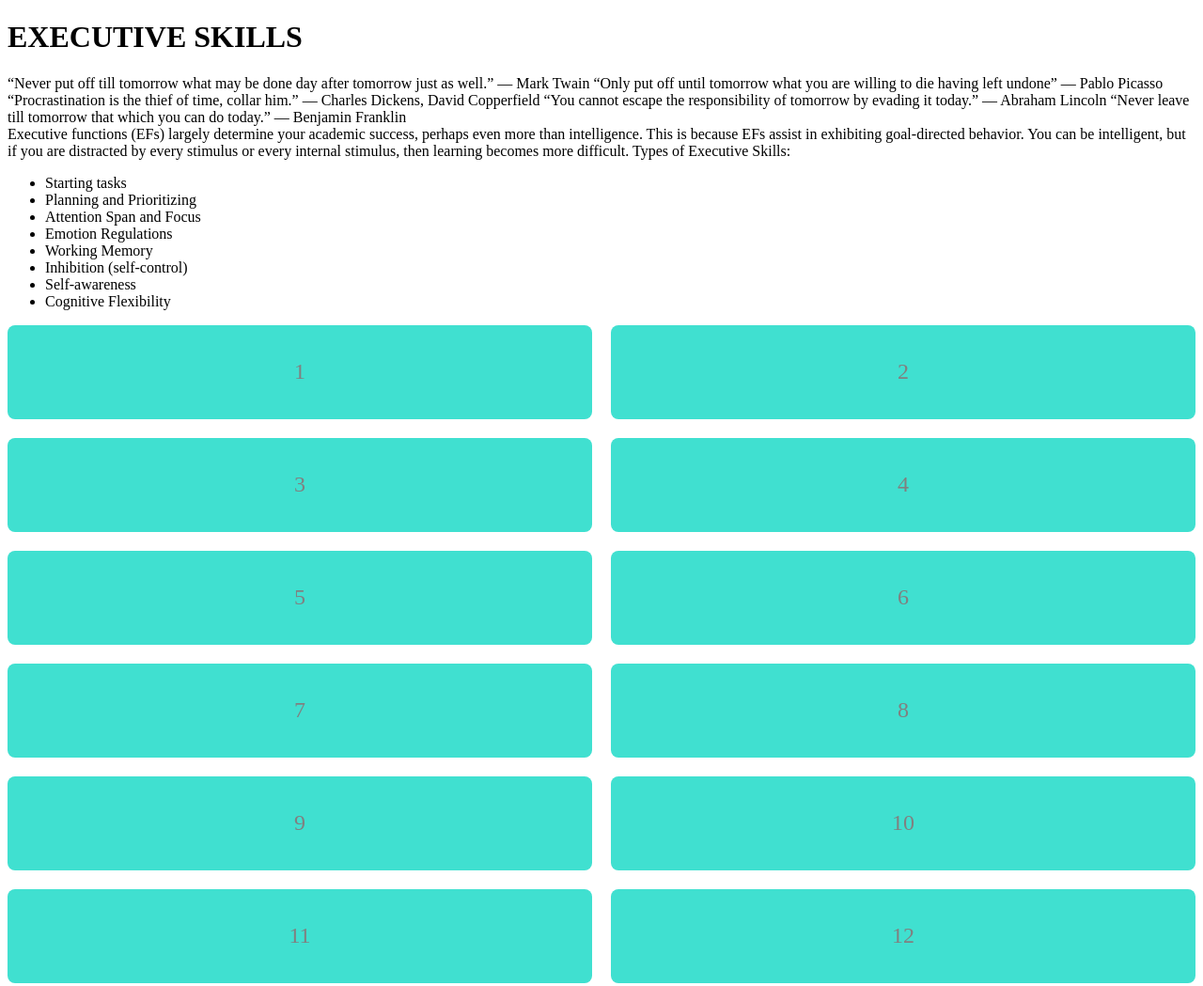
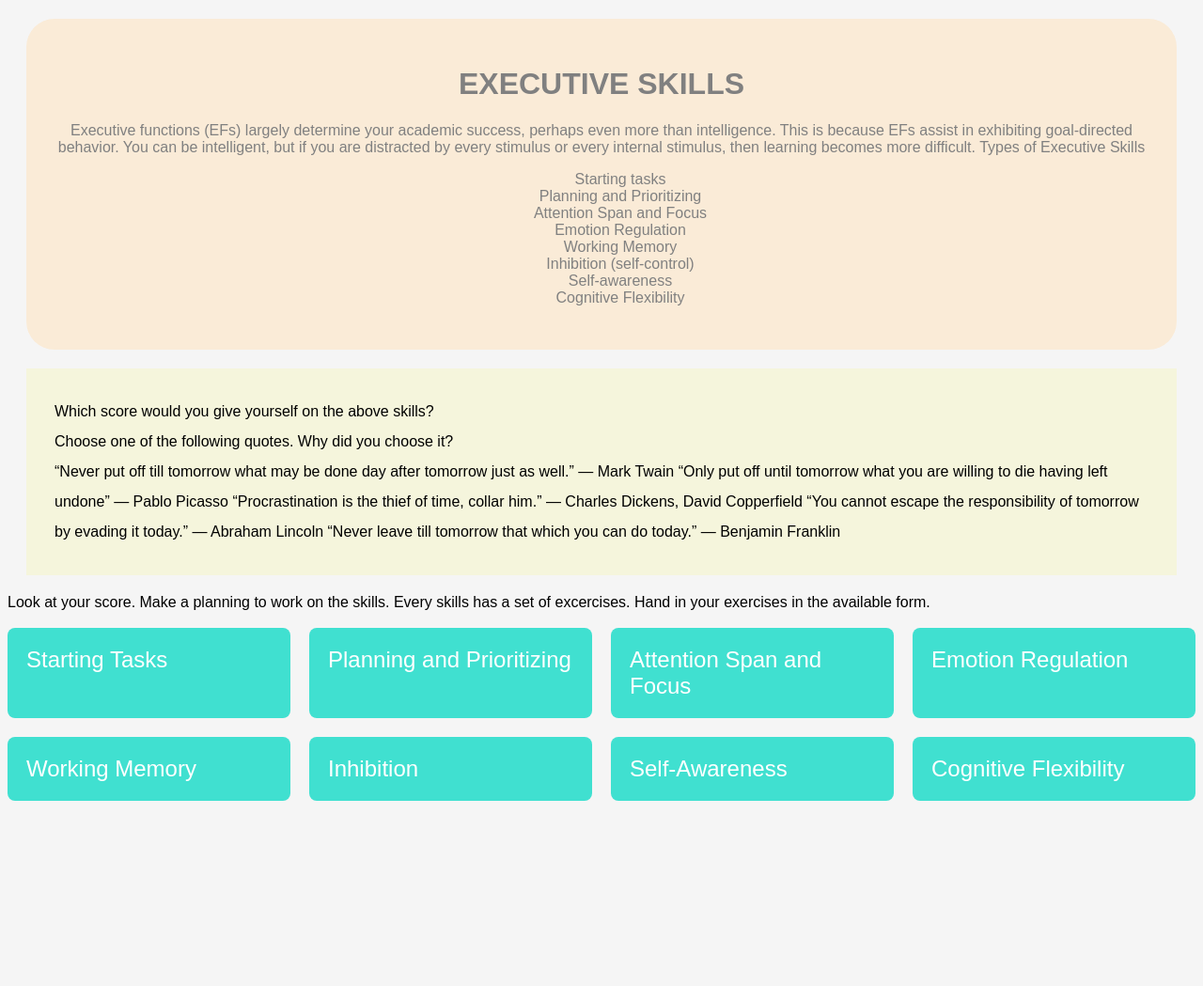
Before and after one commit to SoniaCarrilloM/executive-skills, a plain HTML site: page index.html in a window 1280 px wide. Shown: the whole page at 94% size. After the commit the page ends 860 px from the top, so only its background shows below. Drawn offline with Linux system fonts and the light colour scheme.

Commit message:
Update index.html

```diff
--- a/index.html
+++ b/index.html
@@ -6,34 +6,92 @@
     <meta name="viewport" content="width=device-width, initial-scale=1.0" />
     <title>CSS Grids</title>
     <style>
+
+      body {
+        background: whitesmoke;
+        font-family: sans-serif;
+      }
+
+      header {
+        background-color:antiquewhite;
+        color:grey;
+        border-radius: 30px;
+        text-align: center;
+         padding: 30px;
+        margin: 20px;
+
+      }
+
+      ul {
+        list-style: none;
+      }
+
+      main {
+        background-color:beige;
+        line-height: 2;
+        padding: 30px;
+        margin: 20px;
+      }
       .boxes {
         display: grid;
-        grid-template-columns: 1fr 1fr;
+        grid-template-columns: 1fr 1fr 1fr 1fr;
         grid-gap: 20px;
       }
 
       .box {
         background-color: turquoise;
-        color: grey;
-        display: flex;
-        height: 100px;
+        color: white;
         font-size: 24px;
+        padding: 20px;
         border-radius: 8px;
-        align-items: center;
-        justify-content: center;
       }
 
       @media (max-width: 900px) {
         .boxes {
-          grid-template-columns: 1fr;
+          grid-template-columns: 1fr 1fr;
           grid-gap: 10px;
         }
+
+        .box {
+          background: rgb(136, 242, 182);
+        }
       }
+
     </style>
   </head>
   <body>
+    <header>
     <h1>EXECUTIVE SKILLS</h1>
-    <p> <div class="quote">
+    <p>
+
+    Executive functions (EFs) largely determine your academic success, perhaps even more than intelligence.
+    This is because EFs assist in exhibiting goal-directed behavior. You can be intelligent,
+    but if you are distracted by every stimulus or every internal stimulus,
+    then learning becomes more difficult.
+
+    Types of Executive Skills
+
+    <ul class="types">
+      <li>Starting tasks</li>
+<li>Planning and Prioritizing</li>
+<li>Attention Span and Focus</li>
+<li>Emotion Regulation</li>
+<li>Working Memory</li>
+<li>Inhibition (self-control)</li>
+<li>Self-awareness</li>
+<li>Cognitive Flexibility
+</li>
+
+</header>
+
+<main>
+
+Which score would you give yourself on the above skills?
+<br/>
+
+
+Choose one of the following quotes. Why did you choose it?
+<div class="quotes">
 
 
 “Never put off till tomorrow what may be done day after tomorrow just as well.”
@@ -50,40 +108,26 @@
 
 “Never leave till tomorrow that which you can do today.”
 ― Benjamin Franklin
-    </div>
 
-    Executive functions (EFs) largely determine your academic success, perhaps even more than intelligence.
-    This is because EFs assist in exhibiting goal-directed behavior. You can be intelligent,
-    but if you are distracted by every stimulus or every internal stimulus,
-    then learning becomes more difficult.
+</main>
 
-    Types of Executive Skills:
+Look at your score. Make a planning to work on the skills. Every skills has a set of excercises. Hand in your exercises in the available form.
+<br/>
+</br>
+</div>
 
-    <ul class="types">
-      <li>Starting tasks</li>
-<li>Planning and Prioritizing</li>
-<li>Attention Span and Focus</li>
-<li>Emotion Regulations</li>
-<li>Working Memory</li>
-<li>Inhibition (self-control)</li>
-<li>Self-awareness</li>
-<li>Cognitive Flexibility
-</li>
-    </ul>
-    </p>
+
+
     <div class="boxes">
-      <div class="box">1</div>
-      <div class="box">2</div>
-      <div class="box">3</div>
-      <div class="box">4</div>
-      <div class="box">5</div>
-      <div class="box">6</div>
-      <div class="box">7</div>
-      <div class="box">8</div>
-      <div class="box">9</div>
-      <div class="box">10</div>
-      <div class="box">11</div>
-      <div class="box">12</div>
-    </div>
+      <div class="box">Starting Tasks</div>
+      <div class="box">Planning and Prioritizing</div>
+      <div class="box">Attention Span and Focus</div>
+      <div class="box">Emotion Regulation</div>
+      <div class="box">Working Memory</div>
+      <div class="box">Inhibition</div>
+      <div class="box">Self-Awareness</div>
+      <div class="box">Cognitive Flexibility</div>
+
+     </div>
   </body>
 </html>
```
